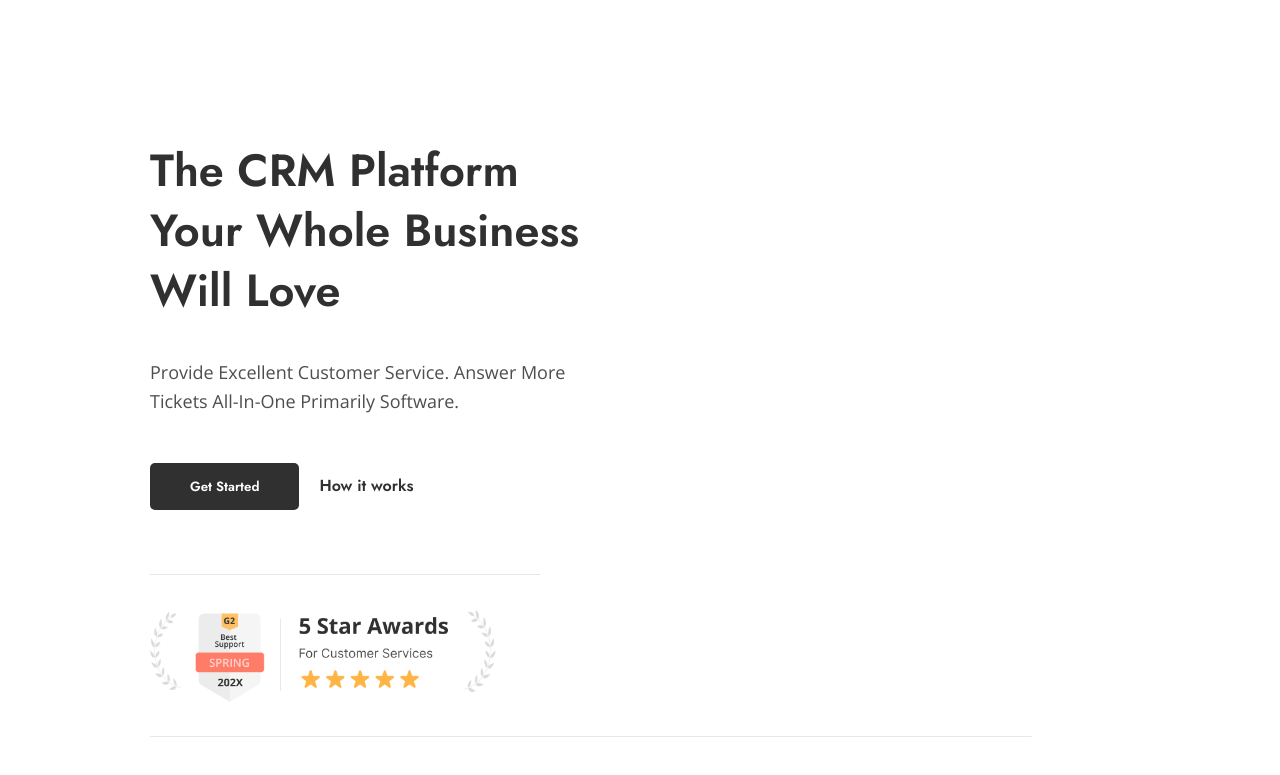
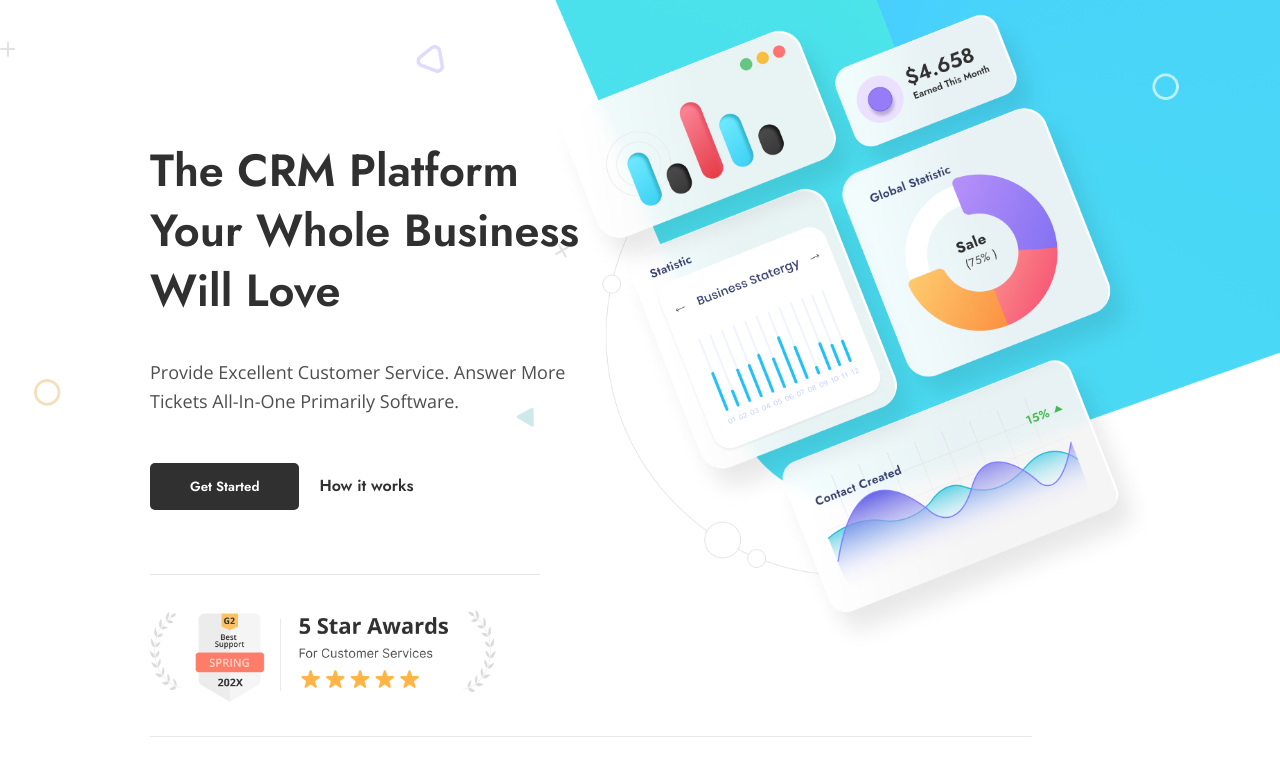
Before and after one commit to 8ird8/PrimeCRm, a plain HTML site: page index.html in a window 1280 px wide. Shown: the part 97-872 px from the top of the page. Drawn offline with nearby package versions, Linux system fonts and the light colour scheme.

Commit message:
Update main.css

```diff
--- a/main.css
+++ b/main.css
@@ -35,7 +35,7 @@ li {
   margin: auto;
 }
 .first {
-  background-image: url(.images/background1.png);
+  background-image: url(images/background1.png);
   background-size: cover;
   background-repeat: no-repeat;
   min-height: 800px;
```
